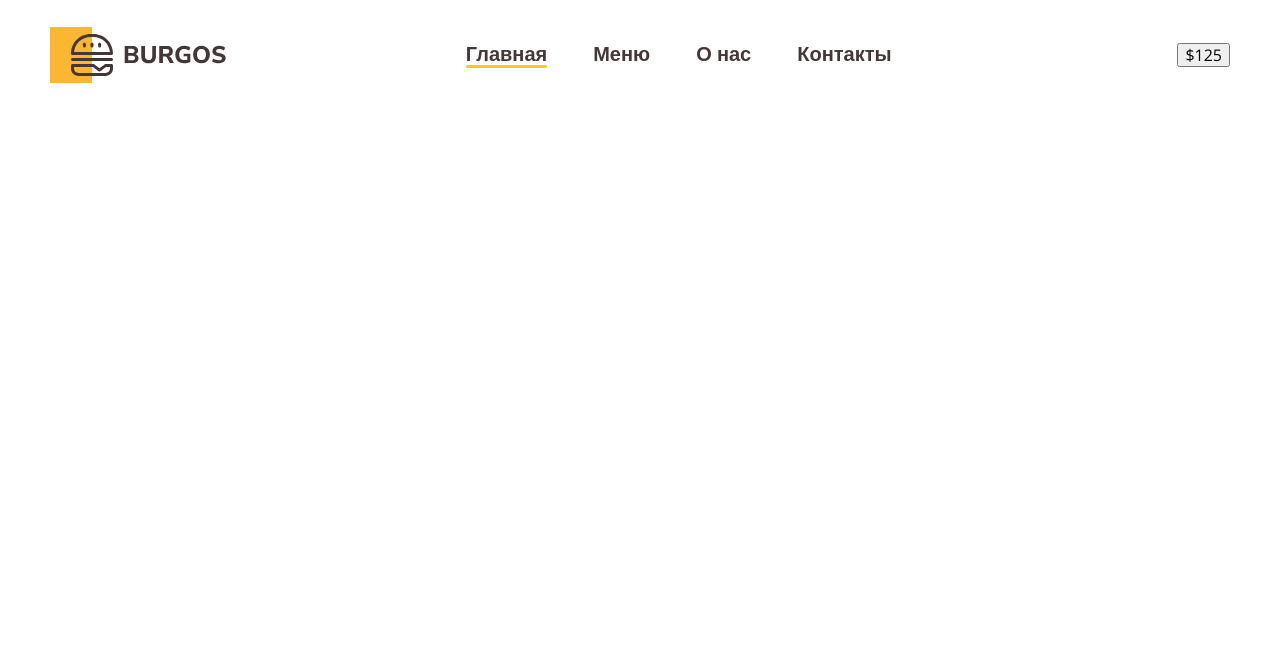
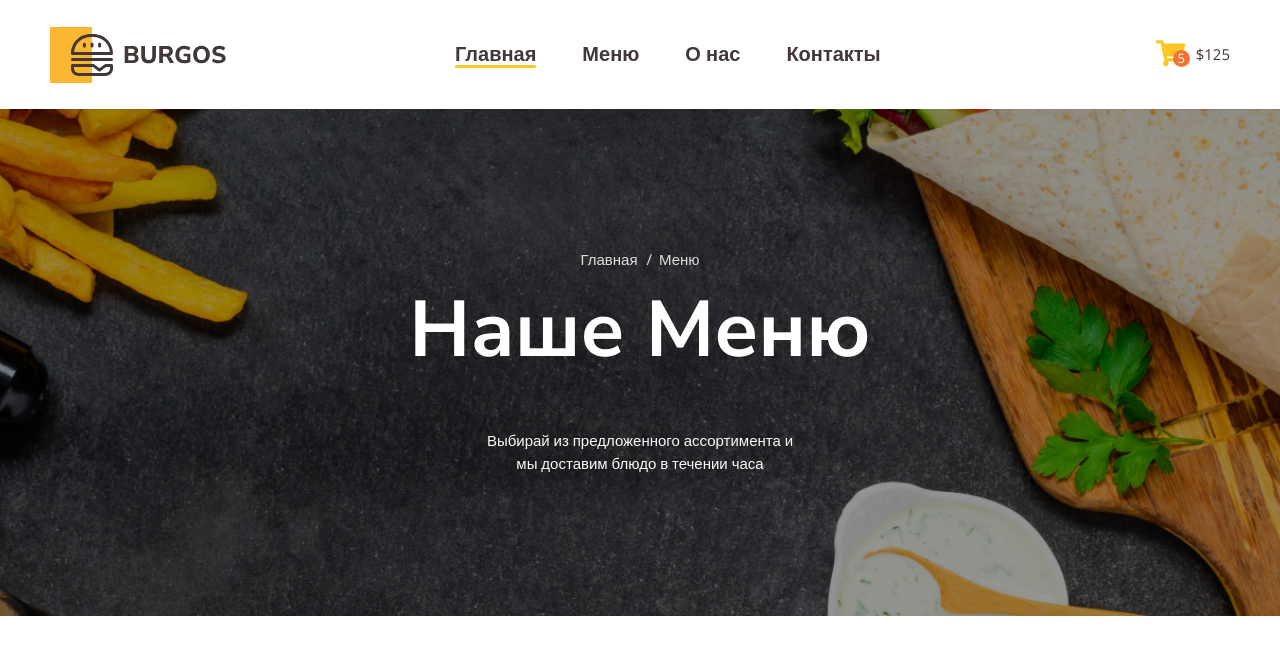
Before and after one commit to AngelinaMoon15/Module01-Burger, a plain HTML site: page index.html in a window 1280 px wide. Drawn offline with nearby package versions, Linux system fonts and the light colour scheme.

Commit message:
Add styles

```diff
--- a/index.html
+++ b/index.html
@@ -1,5 +1,5 @@
 <!DOCTYPE html>
-<html lang="en">
+<html lang="ru">
   <head>
     <meta charset="UTF-8" />
     <meta name="viewport" content="width=device-width, initial-scale=1.0" />
@@ -26,9 +26,25 @@
                     <li><a href="#">Контакты</a><li>
                 </ul>
             </nav>
-            <button type="button">$125</button>
+            <button type="button" class="button">
+                <span class="button-item">
+                    <img src="images/cart.svg" alt="Корзина">
+                    <span class="button-count">5</span>
+                </span>
+                <span class="button-text">$125</span>
+            </button>
         </div>
         </div>
     </header>
+    <div class="bg">
+        <div class="container">
+            <ul class="breadcrumbs">
+                <li><a href="#">Главная</a></li>
+                <li><a href="#">Меню</a></li>
+            </ul>
+            <h1 class="title">Наше Меню</h1>
+            <p class="description">Выбирай из предложенного ассортимента и мы доставим блюдо в течении часа</p>
+        </div>
+    </div>
   </body>
 </html>
--- a/styles/main.css
+++ b/styles/main.css
@@ -51,3 +51,85 @@ body {
 .header-nav a.active::after {
     background: #FFC725;
 }
+
+.button {
+    display: flex;
+    align-items: center;
+    background-color: transparent;
+    border: none;
+    padding: 0;
+    gap: 10px;
+}
+.button-item {
+    position: relative;
+}
+.button-count {
+    font-weight: 700px;
+    font-size: 13px;
+    color: #FFFFFF;
+    background: #F37335;
+    border-radius: 100%;
+    position: absolute;
+    width: 17px;
+    height: 17px;
+    text-align: center;
+    line-height: 1.3;
+    bottom: 3px;
+    right: -4px;
+}
+
+.button-text {
+    color: #443737;
+    font-weight: 700px;
+    font-size: 15px;
+}
+
+.bg {
+    text-align: center;
+    color: #FFFFFF;
+    background-image: url(../images/bg.jpg);
+    background-size: cover;
+    background-position: center center;
+    padding: 142px 0;
+}
+
+.breadcrumbs {
+    padding-left: 0;
+    margin-top: 0;
+    list-style-type: none;
+    display: flex;
+    justify-content: center;
+    gap: 16px;
+}
+
+.breadcrumbs a {
+    color: #DEDEDE;
+    font-size: 15px;
+    font-family: "Open Sans", sans-serif;
+    text-decoration: none;
+}
+
+.breadcrumbs a::before {
+    content: '/';
+    position: relative;
+    left: -7px;
+}
+
+.breadcrumbs li:first-child a::before {
+    display: none;
+}
+
+.title {
+    font-weight: 700;
+    font-size: 79px;
+    margin-top: 10px;
+}
+
+.description {
+    font-family: "Open Sans", sans-serif;
+    font-size: 15px;
+    line-height: 1.5;
+    color: #FAF9F9;
+    max-width: 320px;
+    margin: 0 auto;
+}
```
Also changed, not shown: images/bg.jpg (added), images/cart.svg (added).
